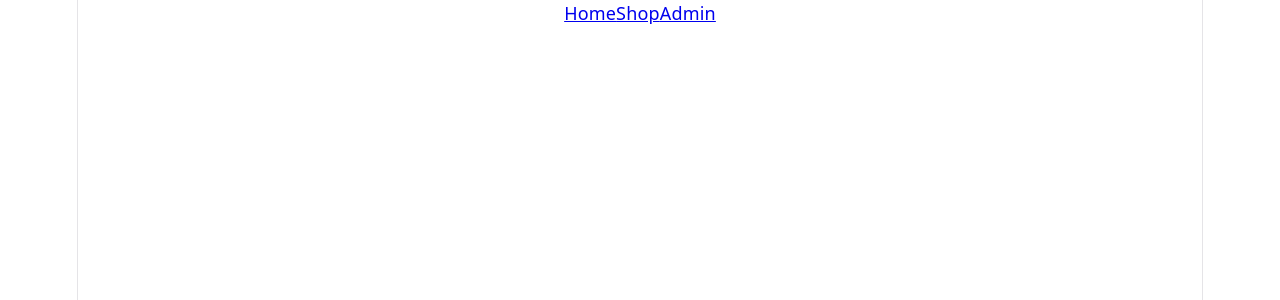
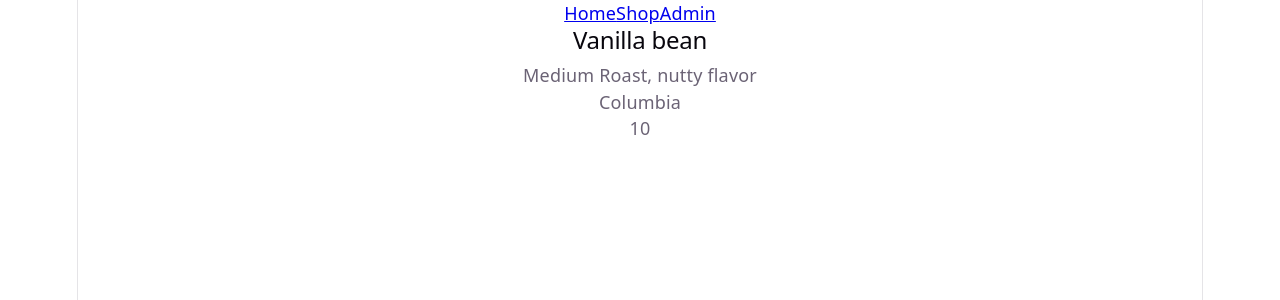
Before and after one commit to Matt20Swanberg/Summative_Lab-Building-a-React-Based-Personal-Project-Showcase-App, a React (Vite) app: page /shop in a window 1280 px wide. Before the commit this address had no page. Shown: the top 300 px of the page. Built offline with nearby package versions, Linux system fonts and the light colour scheme.

Commit message:
Render coffee data using CoffeeCard component

```diff
--- a/src/App.jsx
+++ b/src/App.jsx
@@ -18,8 +18,8 @@ function App() {
 
       <Routes>
         <Route path="/" element={<HomePage />} />
-        <Route path="" element={<ShopPage />} />
-        <Route path="" element={<AdminPortal />} />
+        <Route path="/shop" element={<ShopPage />} />
+        <Route path="/admin" element={<AdminPortal />} />
       </Routes>
 
     </BrowserRouter>
--- /dev/null
+++ b/src/components/CoffeeCard.jsx
@@ -0,0 +1,13 @@
+function CoffeeCard({ coffee }) {
+
+    return (
+        <div>
+            <h2>{coffee.name}</h2>
+            <p>{coffee.description}</p>
+            <p>{coffee.origin}</p>
+            <p>{coffee.price}</p>
+        </div>
+    )
+}
+
+export default CoffeeCard;
--- a/src/data/coffeeData.js
+++ b/src/data/coffeeData.js
@@ -0,0 +1,10 @@
+export const coffees = [
+    {
+        "id": 1,
+        "description": "Medium Roast, nutty flavor",
+        "name": "Vanilla bean",
+        "origin": "Columbia",
+        "price": 10.00,
+        "location": "New York"
+    }
+]
--- a/src/pages/ShopPage.jsx
+++ b/src/pages/ShopPage.jsx
@@ -1,6 +1,20 @@
+import { coffees } from "../data/coffeeData";
+import CoffeeCard from "../components/CoffeeCard.jsx";
 
 function ShopPage() {
+    return (
+        <div>
+            {coffees.map((coffee) => (
+                < CoffeeCard
+                    key={coffee.id}
+                    coffee={coffee}
 
+                />
+            )
+            )
+            }
+        </div>
+    )
 }
 
 export default ShopPage
```
Also changed, not shown: src/components/CofeeCard.jsx (deleted).
